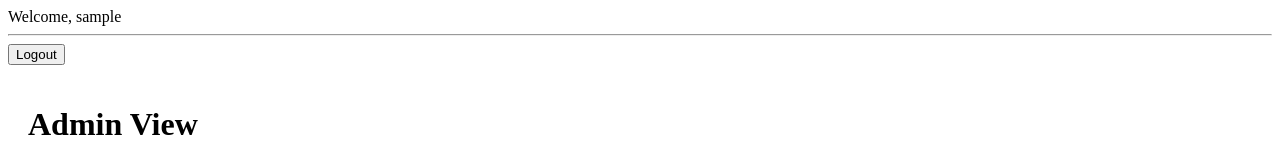
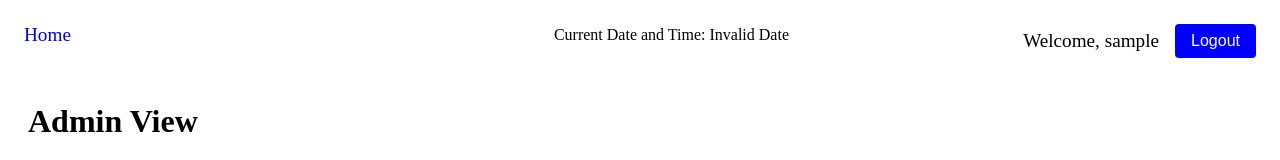
Before and after one commit to carloso0114/appointments, a React (Vite) app in the folder frontend/: page /admin in a window 1280 px wide. Shown: the top 160 px of the page. Built offline with nearby package versions, Linux system fonts and the light colour scheme; no server answers; sample sign-in values are in the browser's storage.

Commit message:
update response time

```diff
--- a/frontend/src/components/navBar.jsx
+++ b/frontend/src/components/navBar.jsx
@@ -1,8 +1,11 @@
-import React from 'react';
+import { useState, useEffect } from 'react';
 import { Link, useNavigate } from 'react-router-dom';
-import { jwtDecode, InvalidTokenError } from 'jwt-decode';
+import { jwtDecode } from 'jwt-decode';
+import axios from 'axios';
+import './navbar.css'; // Import the CSS file
 
 function Navbar() {
+  const [currentDateTime, setCurrentDateTime] = useState('');
   const token = localStorage.getItem('token');
   const navigate = useNavigate();
 
@@ -22,14 +25,34 @@ function Navbar() {
     }
   }
 
+  useEffect(() => {
+    const fetchDateTime = async () => {
+      try {
+        const response = await axios.get('http://worldtimeapi.org/api/timezone/America/New_York');
+        setCurrentDateTime(response.data.datetime);
+      } catch (error) {
+        console.error('Error fetching date and time:', error);
+      }
+    };
+
+    fetchDateTime();
+    const interval = setInterval(fetchDateTime, 1000);
+
+    return () => clearInterval(interval); // Cleanup the interval on component unmount
+  }, []);
+
   return (
-    <nav>
-      <div>
+    <nav className="navbar">
+      <div className="navbar-content">
+        <Link to="/" className="navbar-link">Home</Link>
+        <div className="navbar-datetime">
+          Current Date and Time: {new Date(currentDateTime).toLocaleString()}
+        </div>
         {token && (
-          <>
-            <span>Welcome, {username}</span> <hr />
-            <button onClick={handleLogout}>Logout</button>
-          </>
+          <div className="navbar-user">
+            <span className="navbar-username">Welcome, {username}</span>
+            <button className="navbar-button" onClick={handleLogout}>Logout</button>
+          </div>
         )}
       </div>
     </nav>
--- /dev/null
+++ b/frontend/src/components/navbar.css
@@ -0,0 +1,57 @@
+.navbar {
+  padding: 1rem;
+  display: flex;
+  justify-content: space-between;
+  align-items: center;
+  position: relative;
+}
+
+.navbar-content {
+  display: flex;
+  align-items: center;
+  width: 100%;
+  justify-content: space-between;
+}
+
+.navbar-link {
+  text-decoration: none;
+  margin-right: 1rem;
+  font-size: 1.2rem;
+}
+
+.navbar-link:hover {
+  text-decoration: underline;
+}
+
+.navbar-username {
+  margin-right: 1rem;
+  font-size: 1.2rem;
+}
+
+.navbar-button {
+  background-color: blue;
+  color: white;
+  border: none;
+  padding: 0.5rem 1rem;
+  font-size: 1rem;
+  cursor: pointer;
+  border-radius: 4px;
+}
+
+.navbar-button:hover {
+  background-color: #d32f2f;
+}
+
+.navbar-datetime {
+  flex-grow: 1;
+  text-align: center;
+  font-size: 1rem;
+}
+
+.navbar-user {
+  position: absolute;
+  right: 1rem;
+  top: 1rem;
+  display: flex;
+  align-items: center;
+}
--- a/frontend/src/pages/PacienteView.jsx
+++ b/frontend/src/pages/PacienteView.jsx
@@ -5,12 +5,12 @@ import styles from './PacienteView.module.css'; // Import your CSS module
 
 function PacienteView() {
   const [appointments, setAppointments] = useState([]);
+  const [doctors, setDoctors] = useState([]); // State to store list of doctors
   const [error, setError] = useState('');
   const [newAppointment, setNewAppointment] = useState({ dateTime: '', doctorId: '' });
   const [updateAppointment, setUpdateAppointment] = useState({ id: '', dateTime: '' });
   const [isUpdating, setIsUpdating] = useState(false); // State to manage which form to display
 
-  useEffect(() => {
   const fetchAppointments = async () => {
     const token = localStorage.getItem('token'); // Assuming token is stored in localStorage
     if (token) {
@@ -32,7 +32,20 @@ function PacienteView() {
     }
   };
 
+  useEffect(() => {
+    fetchAppointments()
+    const fetchDoctors = async () => {
+      try {
+        const response = await axiosInstance.get('/users/doctors');
+        setDoctors(response.data);
+      } catch (error) {
+        console.error('Error fetching doctors:', error);
+        setError('Failed to fetch doctors. Please try again.');
+      }
+    };
+
     fetchAppointments();
+    fetchDoctors();
   }, []);
 
   const deleteAppointment = async (appointmentId) => {
@@ -55,8 +68,7 @@ function PacienteView() {
       setAppointments([...appointments, response.data]);
       setNewAppointment({ dateTime: '', doctorId: '' });
     } catch (error) {
-      console.error('Error creating appointment:', error);
-      setError('Failed to create appointment. Please try again.');
+      setError(error.response.data.error);
     }
   };
 
@@ -64,9 +76,9 @@ function PacienteView() {
     e.preventDefault();
     try {
       const response = await axiosInstance.patch(`/appointments/${updateAppointment.id}`, { dateTime: updateAppointment.dateTime });
-      setAppointments(appointments.map(app => app.id === updateAppointment.id ? response.data : app));
       setUpdateAppointment({ id: '', dateTime: '' });
       setIsUpdating(false); // Reset to show the create form
+      fetchAppointments()
     } catch (error) {
       console.error('Error updating appointment:', error);
       setError('Failed to update appointment. Please try again.');
@@ -113,11 +125,11 @@ function PacienteView() {
                 <td className={styles.td}>{appointment.room}</td>
                 <td className={styles.td}>{appointment.doctorUsername}</td>
                 <td className={styles.td}>
-                  <button onClick={() => deleteAppointment(appointment.id)}>Delete</button>
                   <button onClick={() => {
                     setUpdateAppointment({ id: appointment.id, dateTime: appointment.dateTime });
                     setIsUpdating(true);
                   }}>Update</button>
+                  <button onClick={() => deleteAppointment(appointment.id)}>Delete</button>
                 </td>
               </tr>
             ))}
@@ -136,13 +148,18 @@ function PacienteView() {
               onChange={(e) => setNewAppointment({ ...newAppointment, dateTime: e.target.value })}
               required
             />
-            <input
-              type="text"
+            <select
               value={newAppointment.doctorId}
               onChange={(e) => setNewAppointment({ ...newAppointment, doctorId: e.target.value })}
-              placeholder="Doctor ID"
               required
-            />
+            >
+              <option value="">Select Doctor</option>
+              {doctors.map(doctor => (
+                <option key={doctor.id} value={doctor.id}>
+                  {doctor.username}
+                </option>
+              ))}
+            </select>
             <button type="submit">Create Appointment</button>
           </form>
         </div>
```
Also changed, not shown: 1 other file (tests, documents, lock files or other folders). Lines whose indentation alone changed are shown as unchanged.
